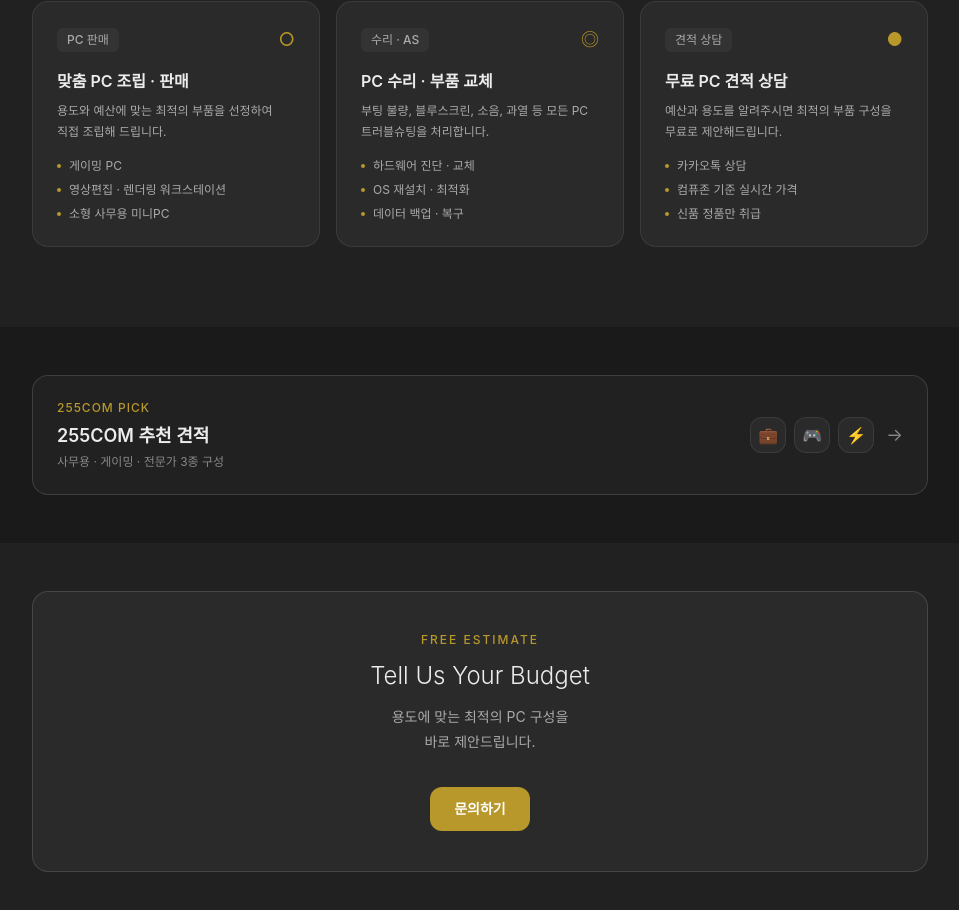
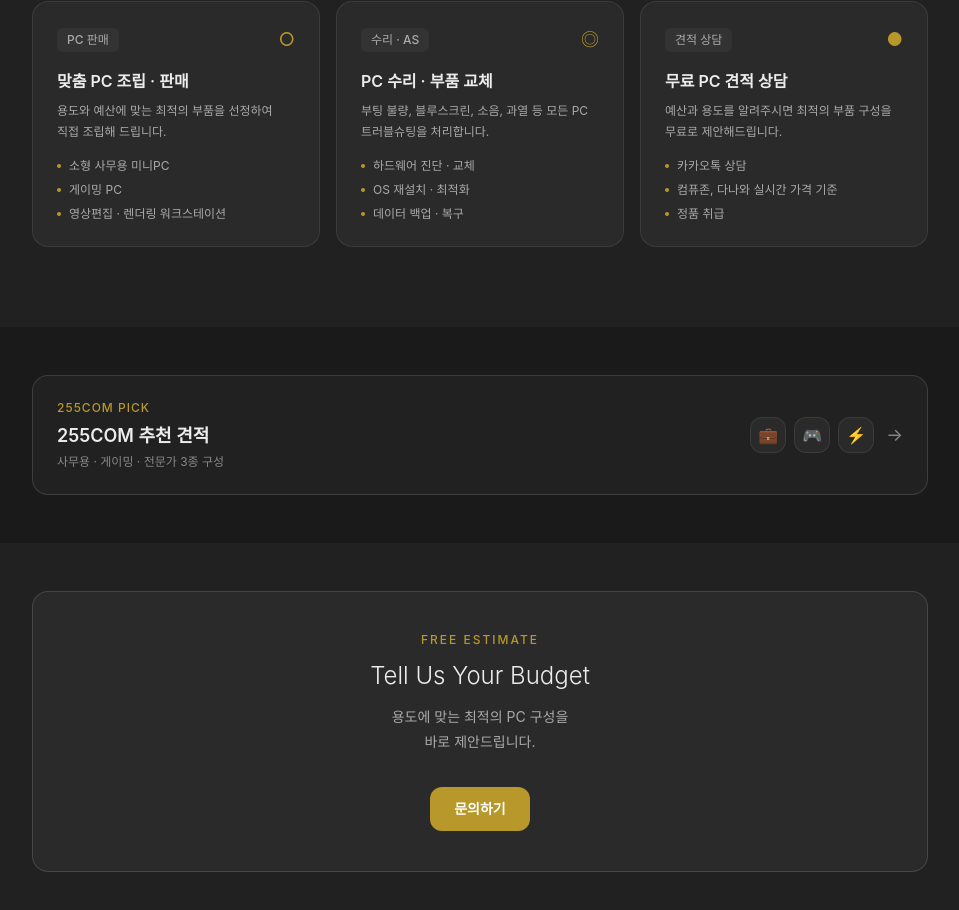
Before and after one commit to 255comkr/255comkr, a Next.js app: page / in a window 1280 px wide. Shown: the part 1061-1971 px from the top of the page, without its empty margins (160-1119 px from the left). Built offline with nearby package versions, Linux system fonts and the light colour scheme; a web font is replaced by a local one.

Commit message:
Update page.tsx

```diff
--- a/app/page.tsx
+++ b/app/page.tsx
@@ -185,7 +185,7 @@ export default function HomePage() {
                   label: 'PC 판매', icon: '○',
                   title: '맞춤 PC 조립 · 판매',
                   desc: '용도와 예산에 맞는 최적의 부품을 선정하여 직접 조립해 드립니다.',
-                  items: ['게이밍 PC', '영상편집 · 렌더링 워크스테이션', '소형 사무용 미니PC'],
+                  items: ['소형 사무용 미니PC', '게이밍 PC', '영상편집 · 렌더링 워크스테이션'],
                 },
                 {
                   label: '수리 · AS', icon: '◎',
@@ -197,7 +197,7 @@ export default function HomePage() {
                   label: '견적 상담', icon: '●',
                   title: '무료 PC 견적 상담',
                   desc: '예산과 용도를 알려주시면 최적의 부품 구성을 무료로 제안해드립니다.',
-                  items: ['카카오톡 상담', '컴퓨존 기준 실시간 가격', '신품 정품만 취급'],
+                  items: ['카카오톡 상담', '컴퓨존, 다나와 실시간 가격 기준', '정품 취급'],
                 },
               ].map((s, i) => (
                 <div key={s.title}
```
